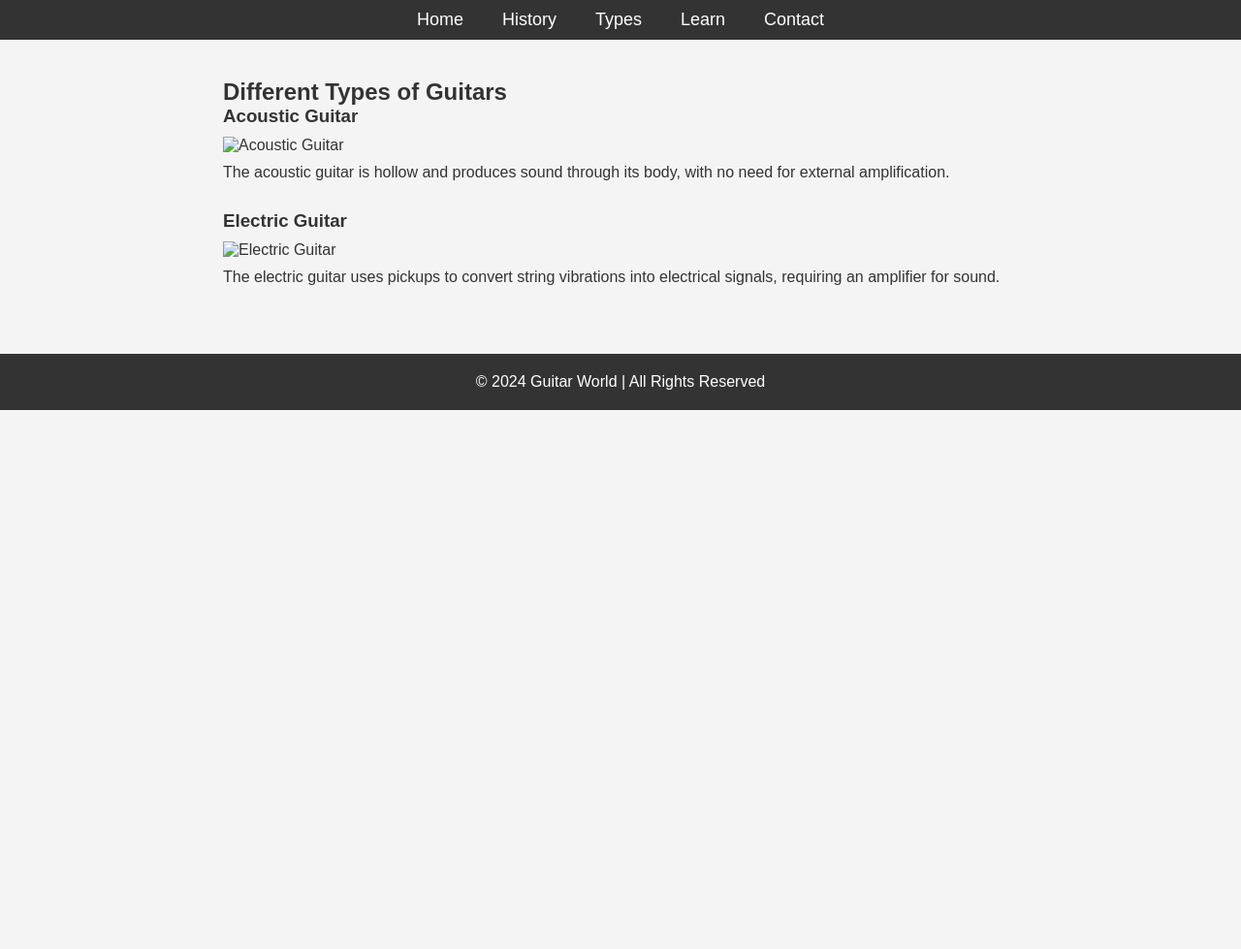
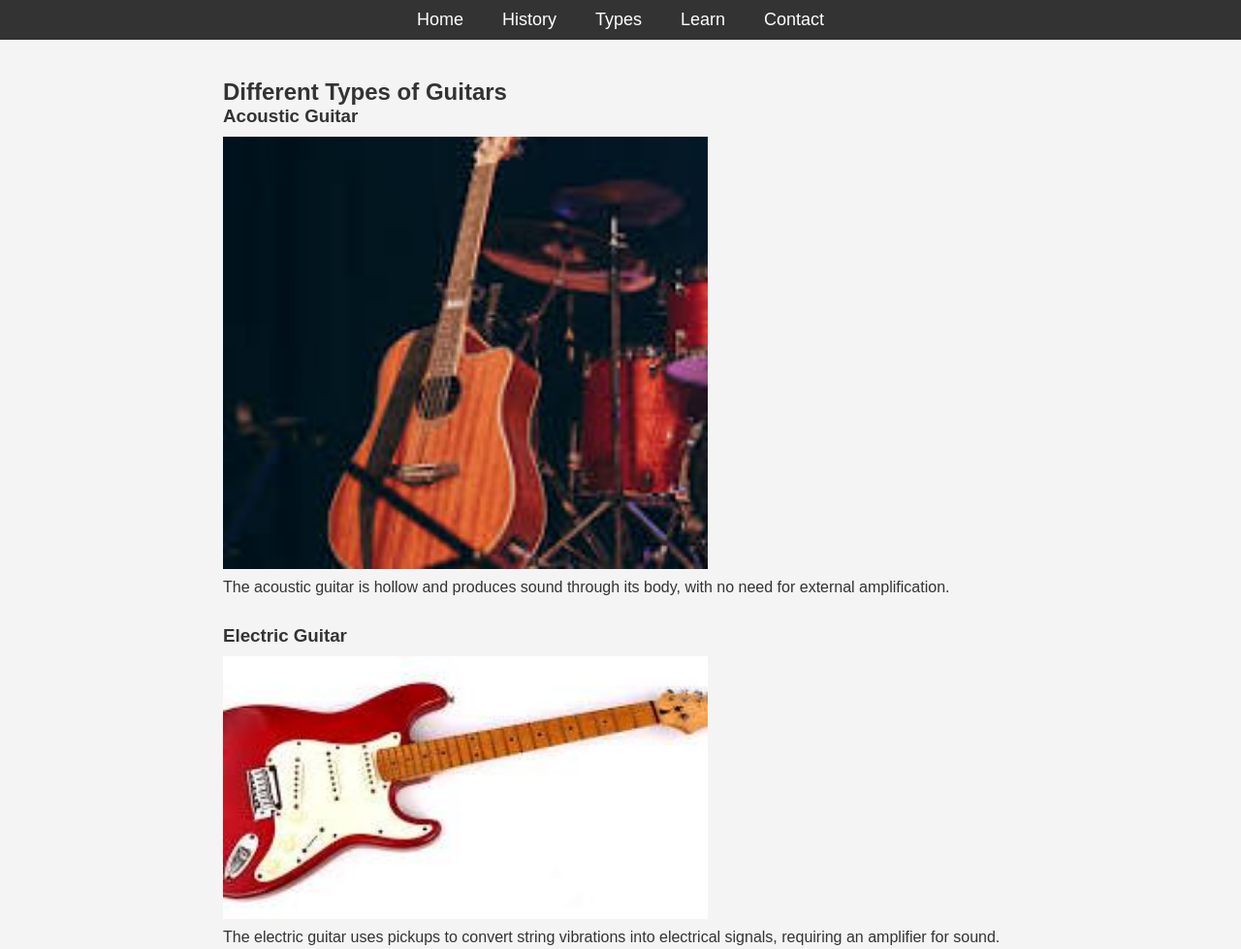
Before and after one commit to rudra3105/guitar, a plain HTML site: page types.html in a window 1280 px wide. Shown: the top 979 px of the page at 97% size. Before the commit the page ends 800 px from the top, so only its background shows below. Drawn offline with Linux system fonts and the light colour scheme; the site is published under a folder, as on GitHub Pages, so addresses that start at the root find nothing.

Commit message:
Update types.html

```diff
--- a/types.html
+++ b/types.html
@@ -22,12 +22,12 @@
         <h2>Different Types of Guitars</h2>
         <div class="type">
             <h3>Acoustic Guitar</h3>
-            <img src="/T1.jpg" alt="Acoustic Guitar">
+            <img src="T1.jpg" alt="Acoustic Guitar">
             <p>The acoustic guitar is hollow and produces sound through its body, with no need for external amplification.</p>
         </div>
         <div class="type">
             <h3>Electric Guitar</h3>
-            <img src="/T2.jpg" alt="Electric Guitar">
+            <img src="T2.jpg" alt="Electric Guitar">
             <p>The electric guitar uses pickups to convert string vibrations into electrical signals, requiring an amplifier for sound.</p>
         </div>
     </section>
```
